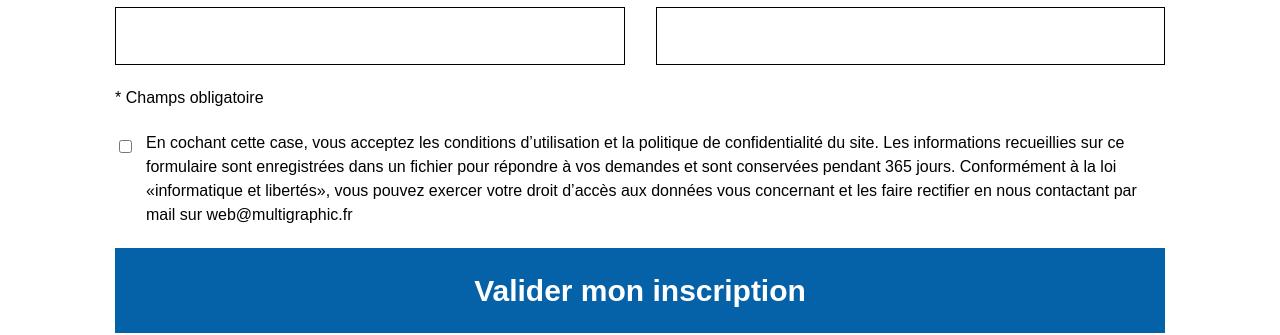
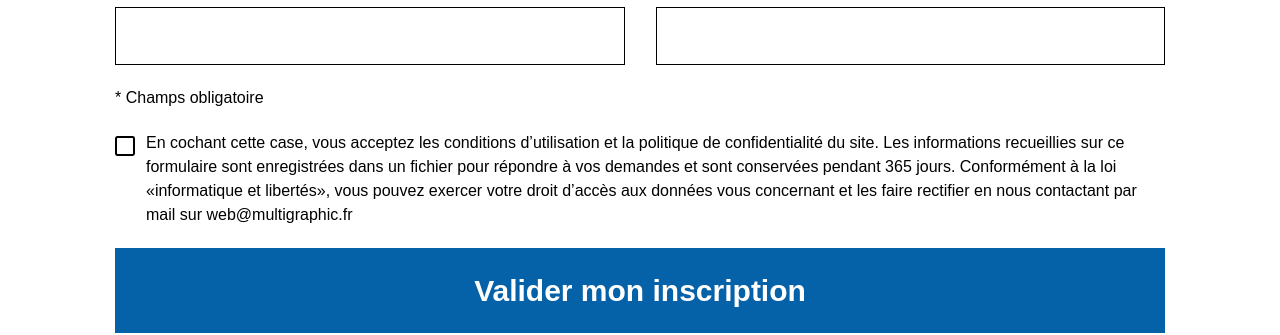
Before and after one commit to Btg-Commnucation/journee-demo-inscription, a React (Vite) app: page / in a window 1280 px wide. Shown: the part 1180-1515 px from the top of the page. Built offline with nearby package versions, Linux system fonts and the light colour scheme.

Commit message:
remove error while testing

```diff
--- a/src/components/FormComponents.jsx
+++ b/src/components/FormComponents.jsx
@@ -37,10 +37,11 @@ const FormComponents = () => {
         "https://multigraphic.fr/wp-json/contact-form-7/v1/contact-forms/5180",
         payload
       );
-      console.log(response.data);
+      console.log(response);
       setIsSubmitted(true);
     } catch (e) {
-      setIsOnError(true);
+      // setIsOnError(true);
+      setIsSubmitted(true);
       console.log(e);
     }
   };
@@ -99,9 +100,7 @@ const FormComponents = () => {
                   <Field
                     name="nom"
                     ariaLabel="Votre nom"
-                    className={
-                      errors.name && touched.name ? "error-field" : null
-                    }
+                    className={errors.nom && touched.nom ? "error-field" : null}
                   />
                   <ErrorMessage
                     name="nom"
@@ -193,7 +192,13 @@ const FormComponents = () => {
                   <span className="required">*</span> Champs obligatoire
                 </div>
                 <label htmlFor="consent" className="consent">
-                  <Field type="checkbox" name="consent" required />
+                  <Field
+                    type="checkbox"
+                    name="consent"
+                    className={
+                      errors.consent && touched.consent ? "error-field" : null
+                    }
+                  />
                   En cochant cette case, vous acceptez les conditions
                   d’utilisation et la politique de confidentialité du site. Les
                   informations recueillies sur ce formulaire sont enregistrées
--- a/src/scss/components/_form.scss
+++ b/src/scss/components/_form.scss
@@ -30,6 +30,11 @@ form {
     .required {
       color: #d51a1a;
     }
+
+    &.consent {
+      display: grid;
+      grid-template-columns: 20px 1fr;
+    }
   }
 
   input {
@@ -39,8 +44,38 @@ form {
     padding: 1rem;
     font-weight: 400;
 
+    &[type="checkbox"] {
+      appearance: none;
+      background: white;
+      margin: 0;
+      font: inherit;
+      color: currentColor;
+      width: 20px !important;
+      height: 20px;
+      border-radius: 0.15em;
+      padding: 0;
+      transform: translateY(5px);
+      border: 0.15em solid currentColor;
+      display: grid;
+      justify-items: center;
+      align-items: center;
+
+      &::before {
+        content: "";
+        width: 12px;
+        height: 12px;
+        transform: scale(0);
+        transition: 120ms transform ease-in-out;
+        box-shadow: inset 1em 1em var.$blue;
+      }
+
+      &:checked::before {
+        transform: scale(1);
+      }
+    }
+
     &.error-field {
-      border-color: var.$red;
+      border: 2px solid var.$red;
     }
   }
 
```
Also changed, not shown: 5 other files (tests, documents, lock files or other folders).
